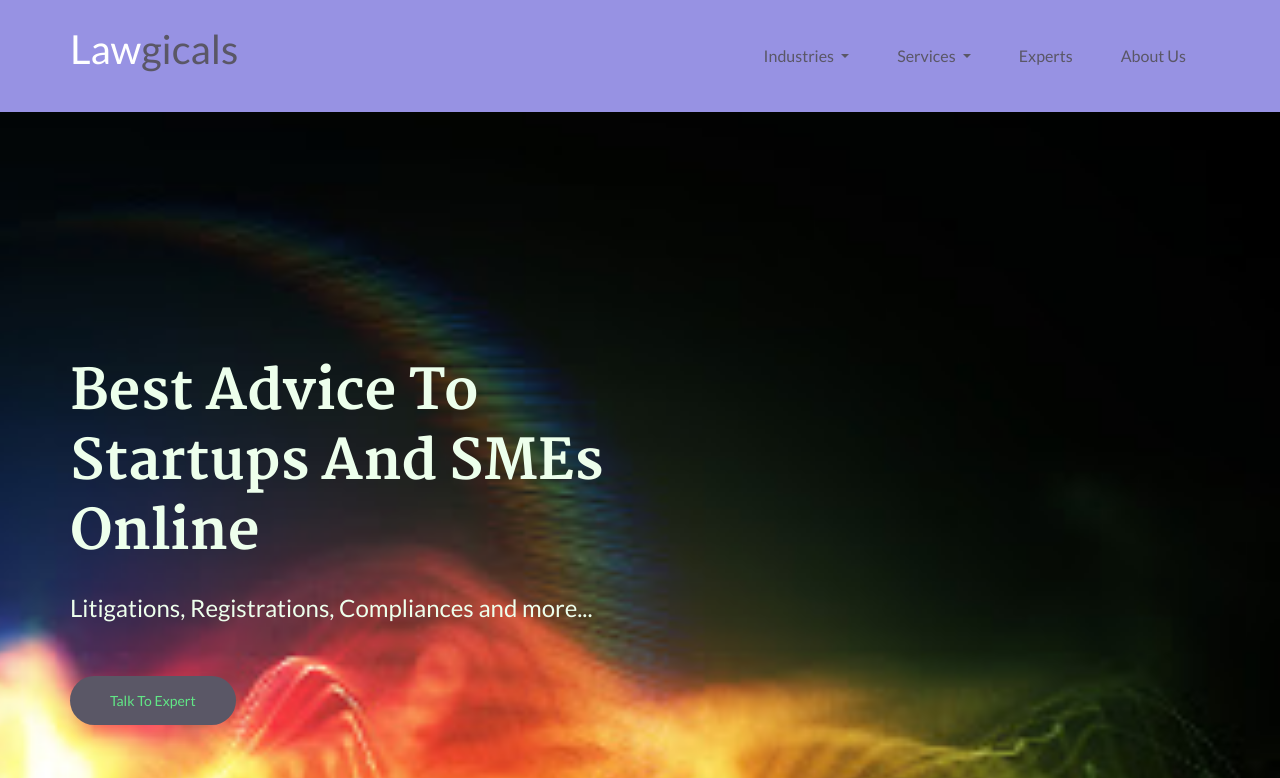
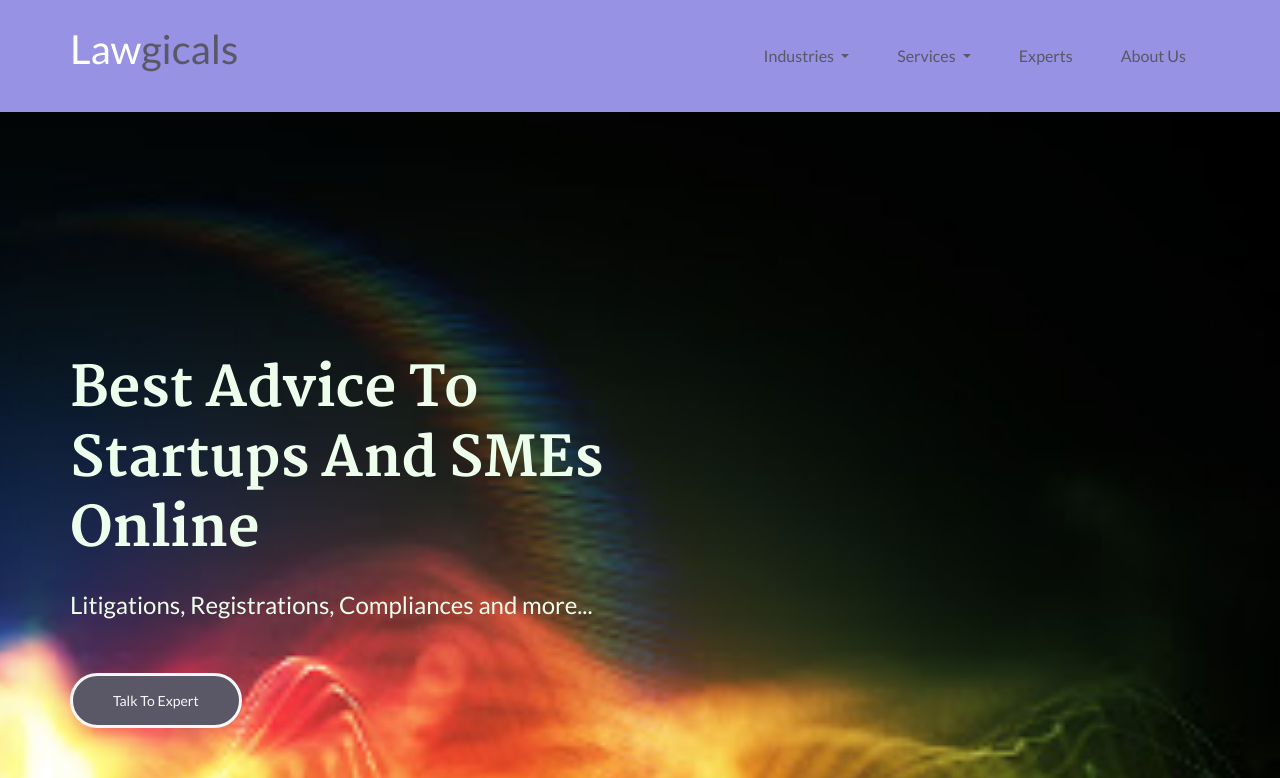
Before and after one commit to Himanshu1001/publishlawgicals, a plain HTML site: page index.html in a window 1280 px wide. Shown: the top 778 px of the page. Drawn offline with Linux system fonts and the light colour scheme.

Commit message:
changes to button 1

```diff
--- a/index.html
+++ b/index.html
@@ -108,7 +108,7 @@
                             <h1 style="color: #EDFFEC;">Best advice to<br> Startups and SMEs <br>online</h1>
                             <h3 style="color: #EDFFEC;">Litigations, Registrations,
                                 Compliances and more...</h3>
-                            <a href="https://calendly.com/lawgicals/15min/" class="btn_1">Talk to Expert </a><br><br>
+                            <a href="https://calendly.com/lawgicals/15min/" class="btn_1" style="color: #f7f7f7; border-color: #f7f7f7; border-style: solid;">Talk to Expert </a><br><br>
 
                         </div>
                     </div>
```
